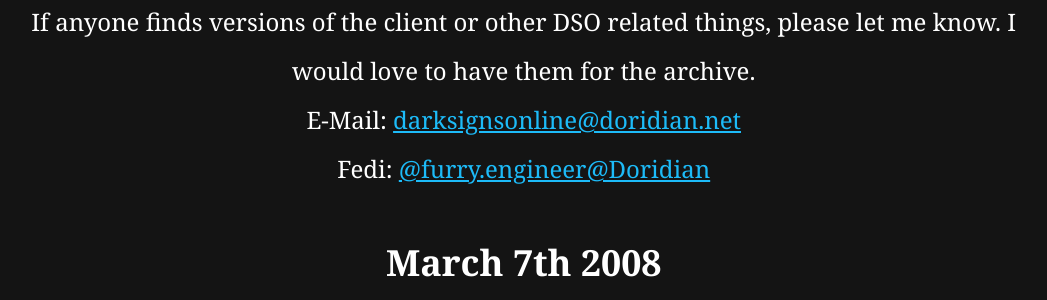
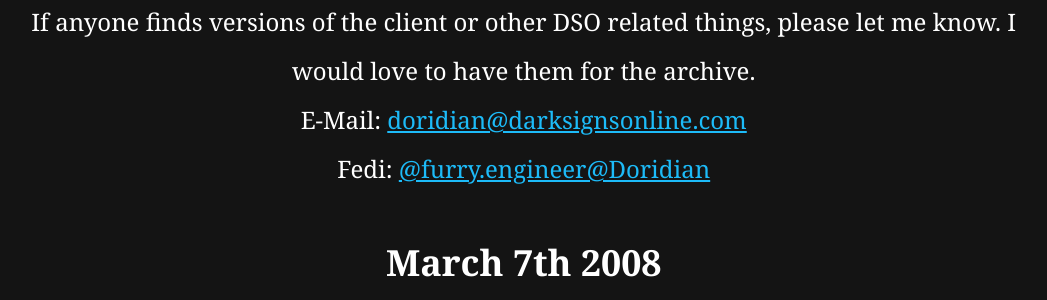
Before and after one commit to Doridian/DarkSignsOnline, a PHP site: page / in a window 1280 px wide. Shown: the part 1424-1724 px from the top of the page, without its empty margins (49-1096 px from the left). Run offline with PHP 8.4, Linux system fonts and the light colour scheme.

Commit message:
Use DSO.com E-Mail

```diff
--- a/server/index.php
+++ b/server/index.php
@@ -104,7 +104,7 @@
     related things, please let me know. I would love to have
     them for the archive.<br />
     E-Mail:
-    <a href="mailto:darksignsonline@doridian.net">darksignsonline@doridian.net</a><br />
+    <a href="mailto:doridian@darksignsonline.com">doridian@darksignsonline.com</a><br />
     Fedi:
     <a href="https://furry.engineer/@Doridian">@furry.engineer@Doridian</a></span><br /><br />
 
```
